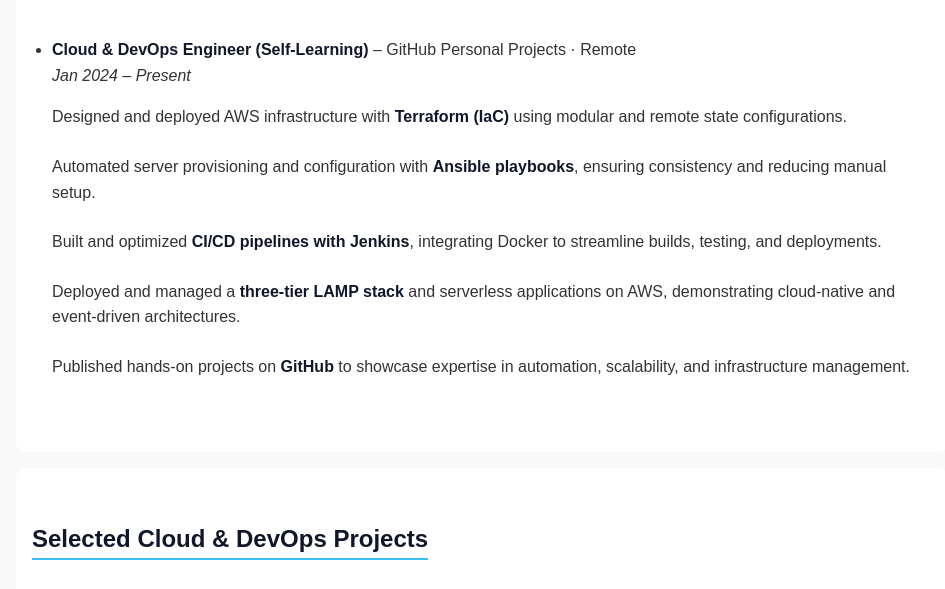
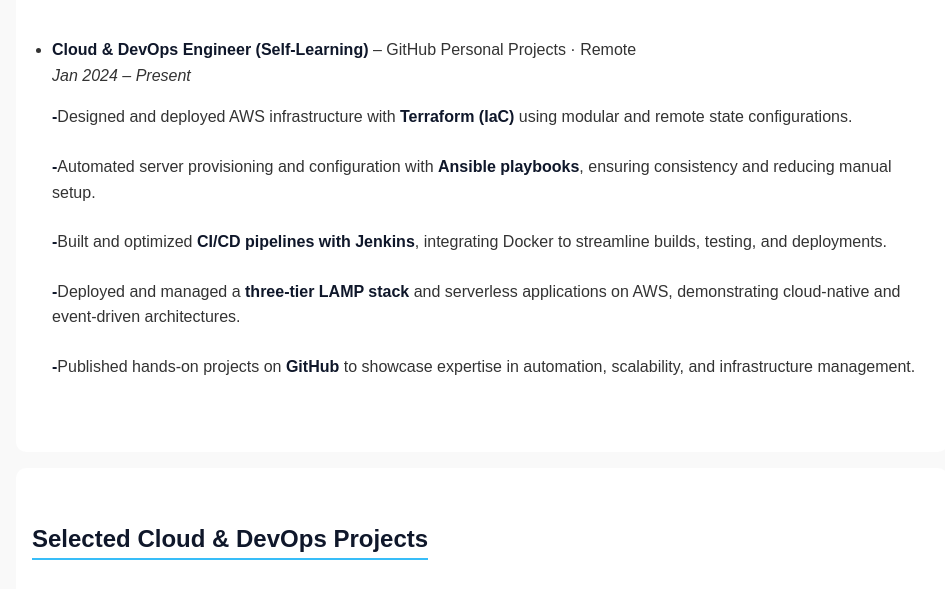
Before and after one commit to Thcosmonaut77/RESUME-SITE, a website: page index.html in a window 1280 px wide. Shown: the part 1917-2506 px from the top of the page, without its empty margins (158-1103 px from the left). Drawn offline with nearby package versions, Linux system fonts and the light colour scheme.

Commit message:
web and pdf touch

```diff
--- a/index.html
+++ b/index.html
@@ -145,11 +145,11 @@
         <strong>Cloud & DevOps Engineer (Self-Learning)</strong> – GitHub Personal Projects · Remote
         <br><em>Jan 2024 – Present</em>
         <ul>
-          <li>Designed and deployed AWS infrastructure with <strong>Terraform (IaC)</strong> using modular and remote state configurations.</li>
-          <li>Automated server provisioning and configuration with <strong>Ansible playbooks</strong>, ensuring consistency and reducing manual setup.</li>
-          <li>Built and optimized <strong>CI/CD pipelines with Jenkins</strong>, integrating Docker to streamline builds, testing, and deployments.</li>
-          <li>Deployed and managed a <strong>three-tier LAMP stack</strong> and serverless applications on AWS, demonstrating cloud-native and event-driven architectures.</li>
-          <li>Published hands-on projects on <strong>GitHub</strong> to showcase expertise in automation, scalability, and infrastructure management.</li>
+          <li><strong>-</strong>Designed and deployed AWS infrastructure with <strong>Terraform (IaC)</strong> using modular and remote state configurations.</li>
+          <li><strong>-</strong>Automated server provisioning and configuration with <strong>Ansible playbooks</strong>, ensuring consistency and reducing manual setup.</li>
+          <li><strong>-</strong>Built and optimized <strong>CI/CD pipelines with Jenkins</strong>, integrating Docker to streamline builds, testing, and deployments.</li>
+          <li><strong>-</strong>Deployed and managed a <strong>three-tier LAMP stack</strong> and serverless applications on AWS, demonstrating cloud-native and event-driven architectures.</li>
+          <li><strong>-</strong>Published hands-on projects on <strong>GitHub</strong> to showcase expertise in automation, scalability, and infrastructure management.</li>
         </ul>
       </li>
     </ul>
```
